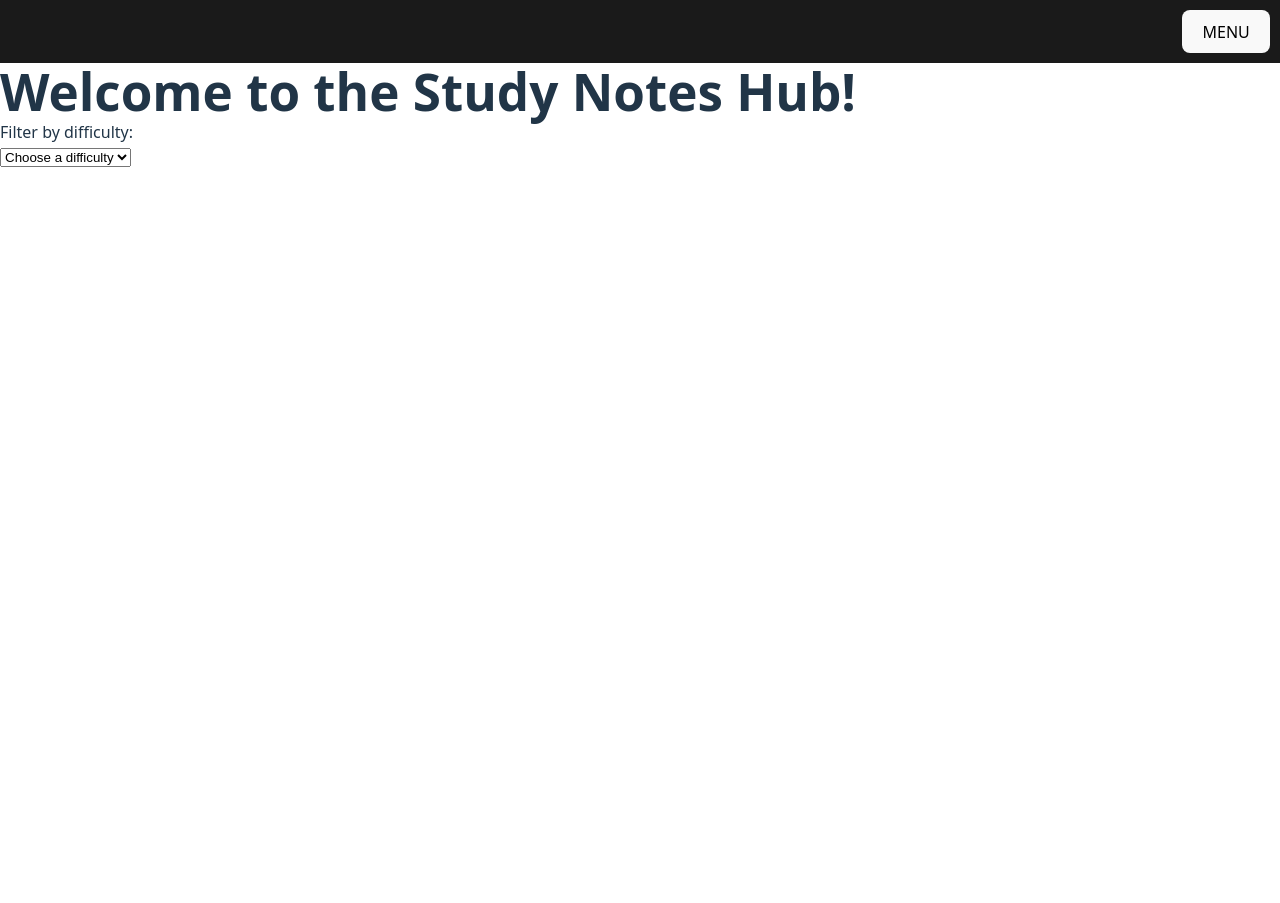
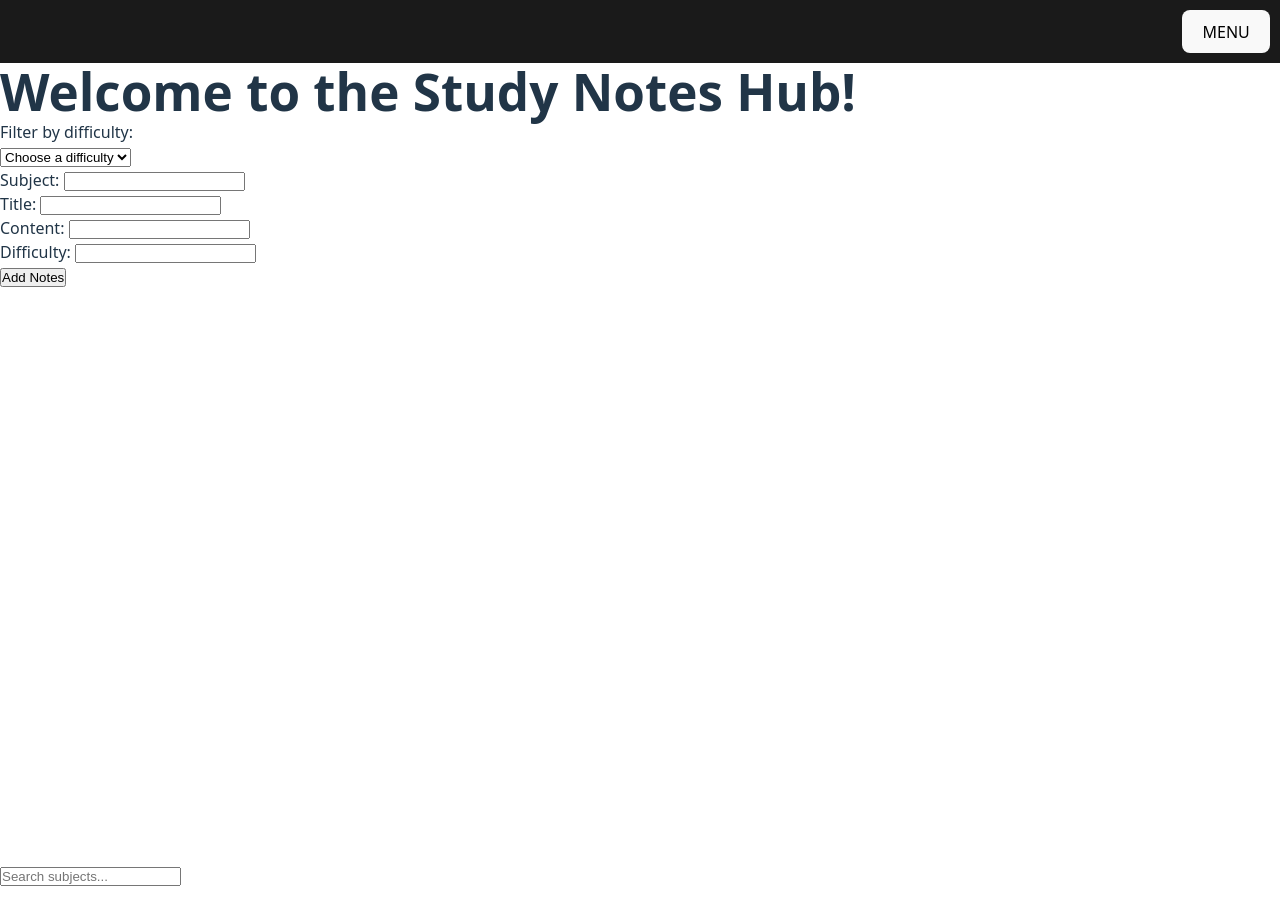
Before and after one commit to TapasPulis/Study-Notes-Hub, a React (Vite) app: page / in a window 1280 px wide. Before the commit the page ends 863 px from the top, so only its background shows below. Built offline with nearby package versions, Linux system fonts and the light colour scheme; the HTML template or start-up script is replaced by a standard one.

Commit message:
Added in the search bar to search subjects and started with the add notes component

```diff
--- /dev/null
+++ b/src/components/add.notes.component.tsx
@@ -0,0 +1,23 @@
+const AddNotes = () => {
+  return (
+    <div>
+      <form>
+        <label htmlFor="subject">Subject: </label>
+        <input type="text" name="subject" id="subject" />
+        <br />
+        <label htmlFor="title">Title: </label>
+        <input type="text" name="title" id="title" />
+        <br />
+        <label htmlFor="content">Content: </label>
+        <input type="text" name="content" id="content" />
+        <br />
+        <label htmlFor="difficulty">Difficulty: </label>
+        <input type="text" name="difficulty" id="difficulty" />
+        <br />
+        <input type="submit" value="Add Notes" />
+      </form>
+    </div>
+  );
+};
+
+export default AddNotes;
--- a/src/components/difficulty.filter.component.tsx
+++ b/src/components/difficulty.filter.component.tsx
@@ -3,6 +3,10 @@ import { notes } from "./data";
 
 const DifficultyFilter = () => {
   const [selectedDifficulty, setSelectedDifficulty] = useState<string>("");
+
+  const handleChange = (event: React.ChangeEvent<HTMLSelectElement>) => {
+    setSelectedDifficulty(event.target.value);
+  };
 
   const filterNotes =
     selectedDifficulty === ""
@@ -20,7 +24,7 @@ const DifficultyFilter = () => {
       <br />
       <select
         name="difficulty"
-        onChange={(event) => setSelectedDifficulty(event.target.value)}
+        onChange={handleChange}
         defaultValue="placeholder"
       >
         <option value="placeholder" disabled>
@@ -34,12 +38,18 @@ const DifficultyFilter = () => {
       {selectedDifficulty &&
         (filterNotes.length === 0 ? (
           <>
+            <p>
+              Showing {filterNotes.length} of {notes.length} notes
+            </p>
             <h3>Notes for {selectedDifficulty} level:</h3>
             <p>Sorry. There are no notes that match this difficulty</p>
           </>
         ) : (
           filterNotes.map((note) => (
             <>
+              <p>
+                Showing {filterNotes.length} of {notes.length} notes
+              </p>
               <h3>Notes for {selectedDifficulty} level:</h3>
               <div key={note.title}>{note.content}</div>
             </>
--- /dev/null
+++ b/src/components/search.notes.tsx
@@ -0,0 +1,61 @@
+import EnglishPage from "../pages/english.page";
+import HistoryPage from "../pages/history.page";
+import MathsPage from "../pages/maths.page";
+import SciencePage from "../pages/science.page";
+
+type Subject = {
+  name: string;
+  Component: React.FC;
+};
+
+const subjects: Subject[] = [
+  { name: "english", Component: EnglishPage },
+  { name: "history", Component: HistoryPage },
+  { name: "maths", Component: MathsPage },
+  { name: "science", Component: SciencePage },
+];
+
+import { useState } from "react";
+
+const SubjectSearch = () => {
+  const [search, setSearch] = useState("");
+  const [selected, setSelected] = useState<Subject | null>(null);
+
+  const filteredSubjects = subjects.filter((subject) =>
+    subject.name.toLowerCase().includes(search.toLowerCase())
+  );
+
+  return (
+    <div>
+      <input
+        type="text"
+        placeholder="Search subjects..."
+        value={search}
+        onChange={(e) => {
+          setSearch(e.target.value);
+          setSelected(null);
+        }}
+      />
+
+      {search && (
+        <ul>
+          {filteredSubjects.map((subject) => (
+            <li
+              key={subject.name}
+              style={{ cursor: "pointer" }}
+              onClick={() => setSelected(subject)}
+            >
+              {subject.name}
+            </li>
+          ))}
+        </ul>
+      )}
+
+      <div style={{ marginTop: "1rem" }}>
+        {selected && <selected.Component />}
+      </div>
+    </div>
+  );
+};
+
+export default SubjectSearch;
--- a/src/layouts/main.layout.tsx
+++ b/src/layouts/main.layout.tsx
@@ -2,6 +2,8 @@ import { Outlet } from "react-router-dom";
 import Sidebar from "../components/sidebar.component";
 import BackToTop from "../components/back.to.top.component";
 import { useRef } from "react";
+import SubjectSearch from "../components/search.notes";
+import AddNotes from "../components/add.notes.component";
 
 const MainLayout = () => {
   const topRef = useRef<HTMLDivElement | null>(null);
@@ -11,8 +13,10 @@ const MainLayout = () => {
       <Sidebar />
       <main>
         <Outlet />
+        <AddNotes />
       </main>
       <BackToTop topRef={topRef} /> {/* Passing the ref as a prop*/}
+      <SubjectSearch />
     </div>
   );
 };
```
